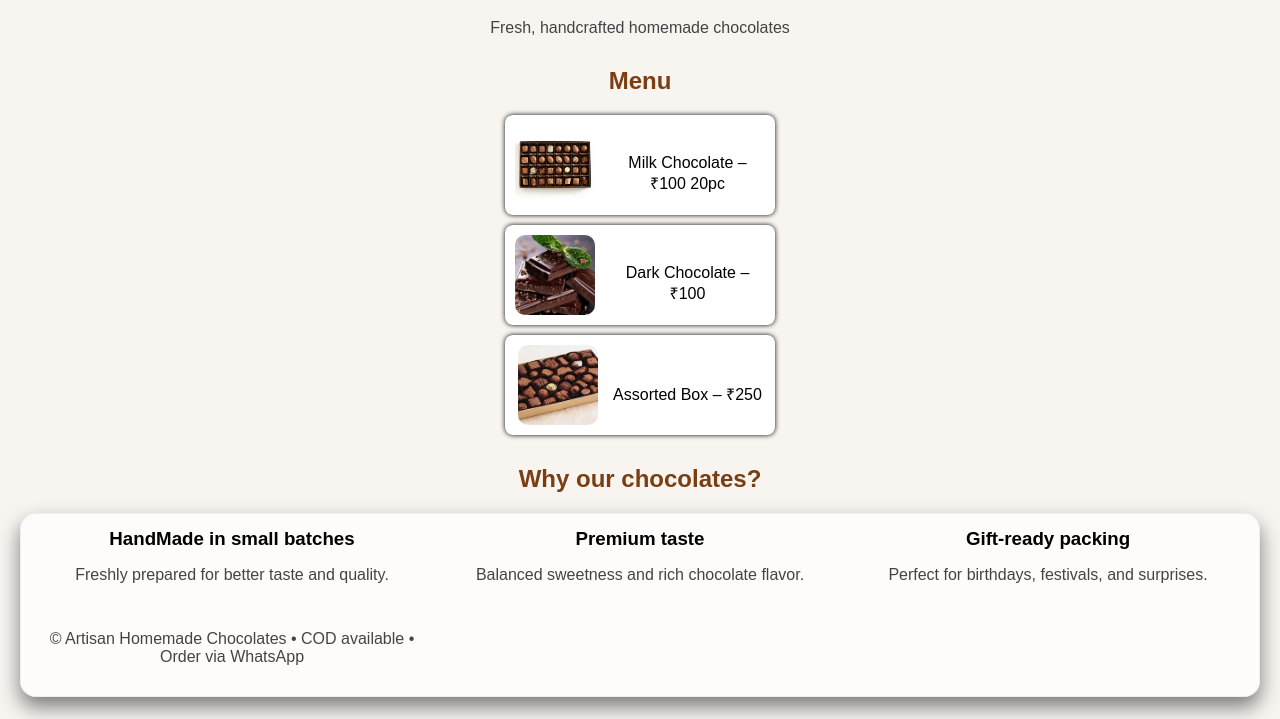
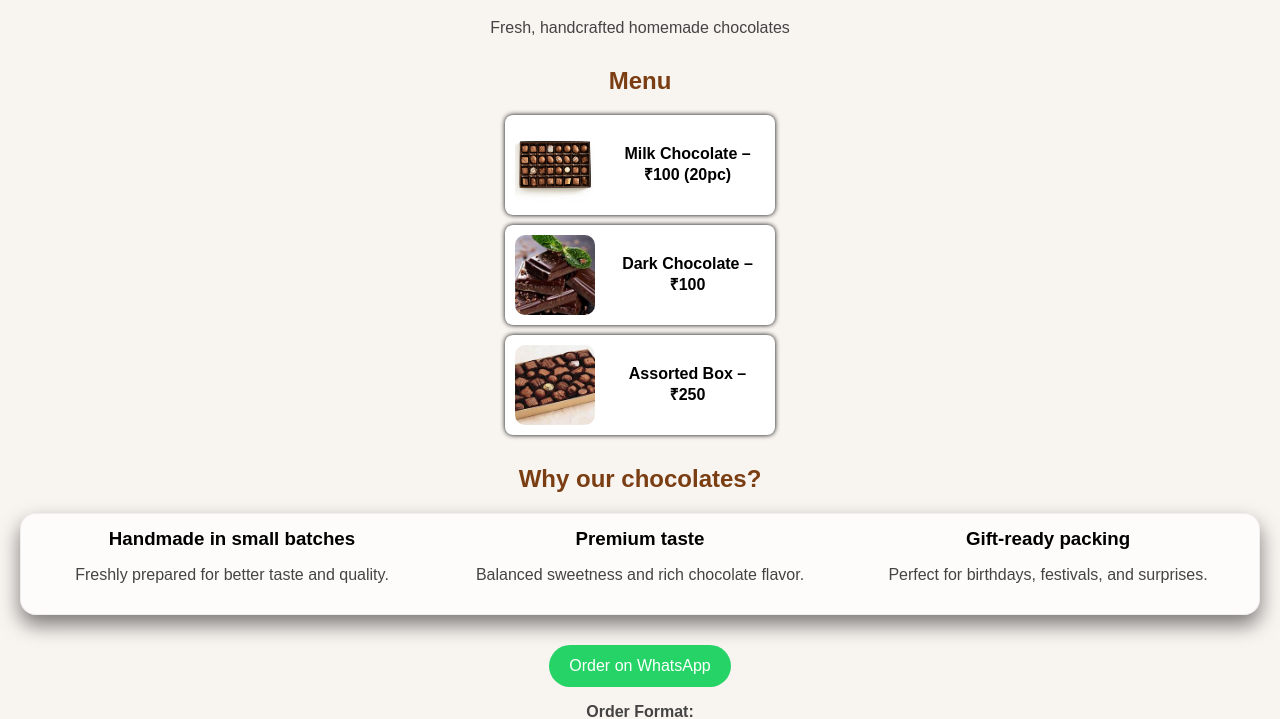
Before and after one commit to vibeCoder4312/Choco-Project, a plain HTML site: page index.html in a window 1280 px wide. Shown: the part 82-801 px from the top of the page. Drawn offline with Linux system fonts and the light colour scheme.

Commit message:
index.html

```diff
--- a/index.html
+++ b/index.html
@@ -13,44 +13,34 @@
   <h2>Menu</h2>
   <ul class="menu">
     <li>
-            <img src="images/milkChocolate.webp" alt="Milk Chocolate" width="150"><br>
-            Milk Chocolate – ₹100 20pc
+      <img src="images/milkChocolate.webp" alt="Milk Chocolate">
+      <span>Milk Chocolate – ₹100 (20pc)</span>
     </li>
     <li>
-            <img src="images/dark_Chocolate.webp" alt="Dark Chocolate" width="150"><br>
-            Dark Chocolate – ₹100
+      <img src="images/dark_Chocolate.webp" alt="Dark Chocolate">
+      <span>Dark Chocolate – ₹100</span>
     </li>
     <li>
-            <img src="images/box.jpg" alt="Assorted Box" width="150"><br>
-        Assorted Box – ₹250
+      <img src="images/box.jpg" alt="Assorted Box">
+      <span>Assorted Box – ₹250</span>
     </li>
   </ul>
 
-    <section class="section">
-        <h2 class="section-title">Why our chocolates?</h2>
-
-        <div class = "features">
+  <h2>Why our chocolates?</h2>
+  <div class="features">
     <div class="feature">
-                <h3>HandMade in small batches</h3>
-                <p class="muted">Freshly prepared for better taste and quality.</p>
+      <h3>Handmade in small batches</h3>
+      <p>Freshly prepared for better taste and quality.</p>
     </div>
-
     <div class="feature">
       <h3>Premium taste</h3>
-                <p class="muted">Balanced sweetness and rich chocolate flavor.</p>
+      <p>Balanced sweetness and rich chocolate flavor.</p>
     </div>
-
     <div class="feature">
       <h3>Gift-ready packing</h3>
-                <p class="muted">Perfect for birthdays, festivals, and surprises.</p>
+      <p>Perfect for birthdays, festivals, and surprises.</p>
     </div>
-
-            <footer class="footer">
-                <p>© Artisan Homemade Chocolates • COD available • Order via WhatsApp</p>
-            </footer>
-
   </div>
-    </section>
 
   <a href="https://wa.me/919022797055?text=Hi%20I%20want%20to%20order%20chocolates">
     Order on WhatsApp
@@ -64,8 +54,10 @@
     <p>Address:</p>
   </div>
 
+  <footer class="footer">
+    <p>© Artisan Homemade Chocolates • COD available • Order via WhatsApp</p>
+  </footer>
 
   <script src="script.js"></script>
-
 </body>
 </html>
```
Lines whose indentation alone changed are shown as unchanged.
